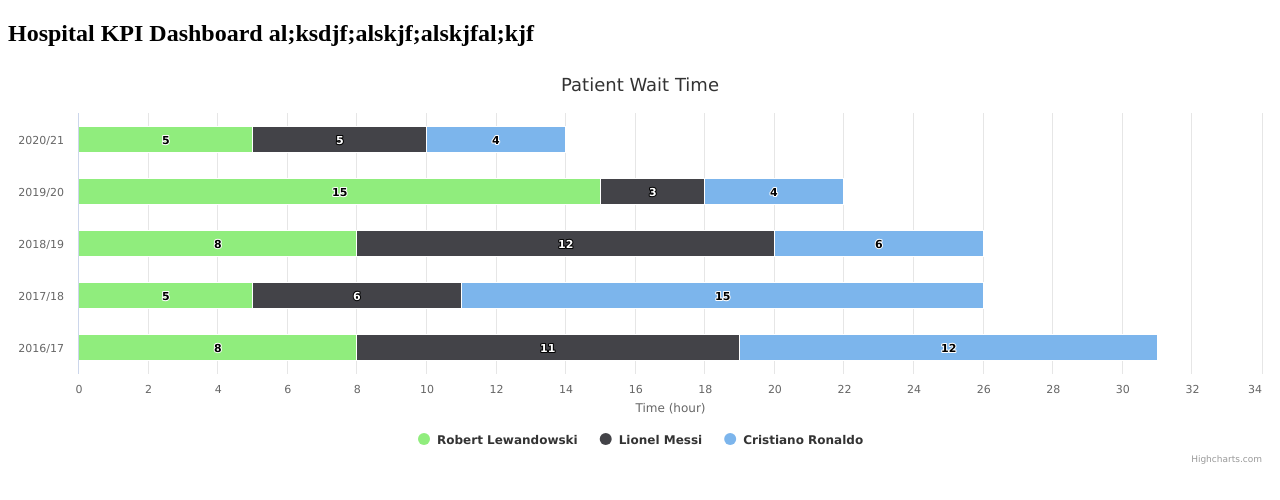
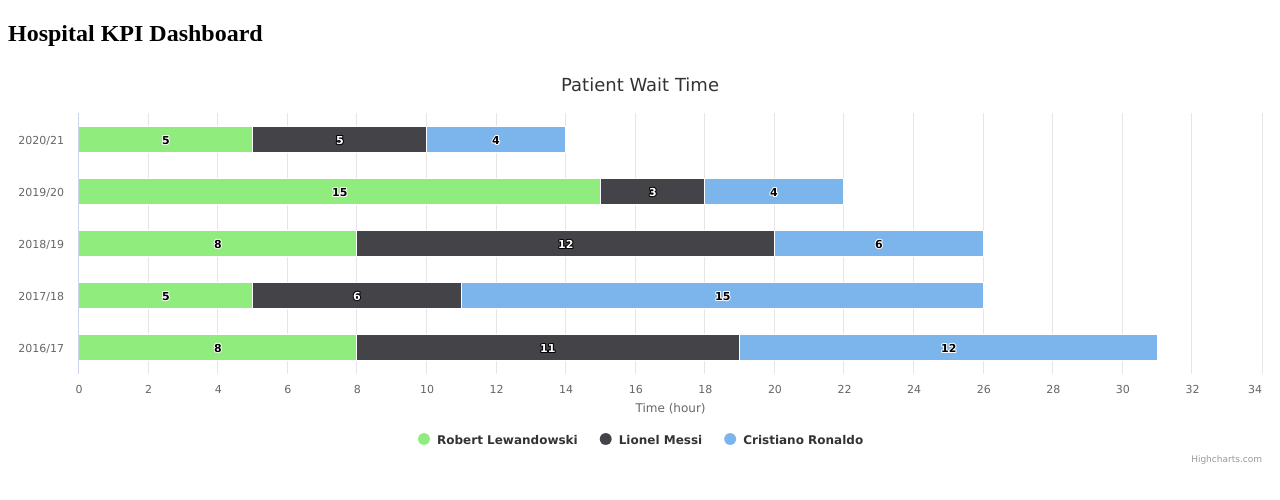
Before and after one commit to thivu19/argo-hospital-dashboard, a Next.js app: page /hospital in a window 1280 px wide. Shown: the top 500 px of the page. Built offline with nearby package versions, Linux system fonts and the light colour scheme.

Commit message:
feat: edit title

```diff
--- a/pages/hospital.tsx
+++ b/pages/hospital.tsx
@@ -53,7 +53,7 @@
   return (
     <section className="bg-gradient-to-r from-cyan-500 to-blue-500">
       <h1>
-        Hospital KPI Dashboard al;ksdjf;alskjf;alskjfal;kjf
+        Hospital KPI Dashboard
       </h1>
       <HighchartsReact
         highcharts={Highcharts}
```
